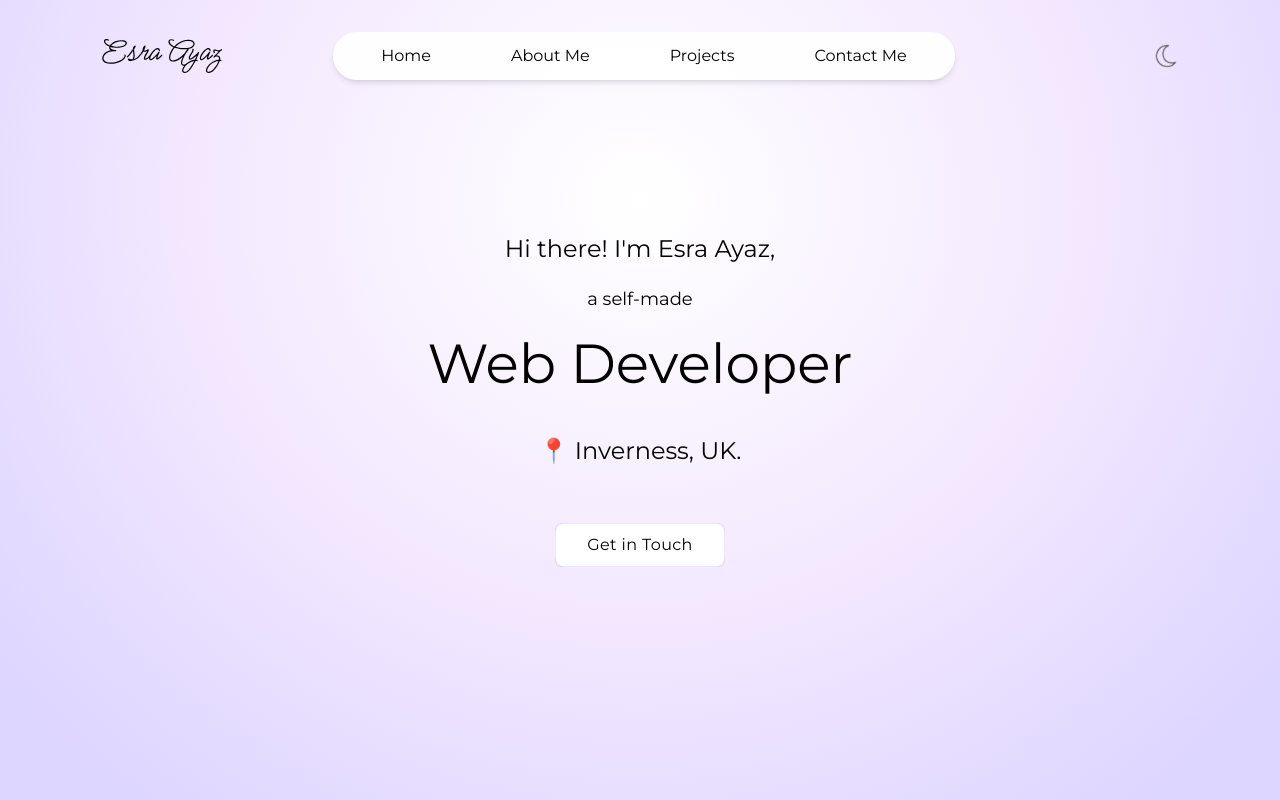
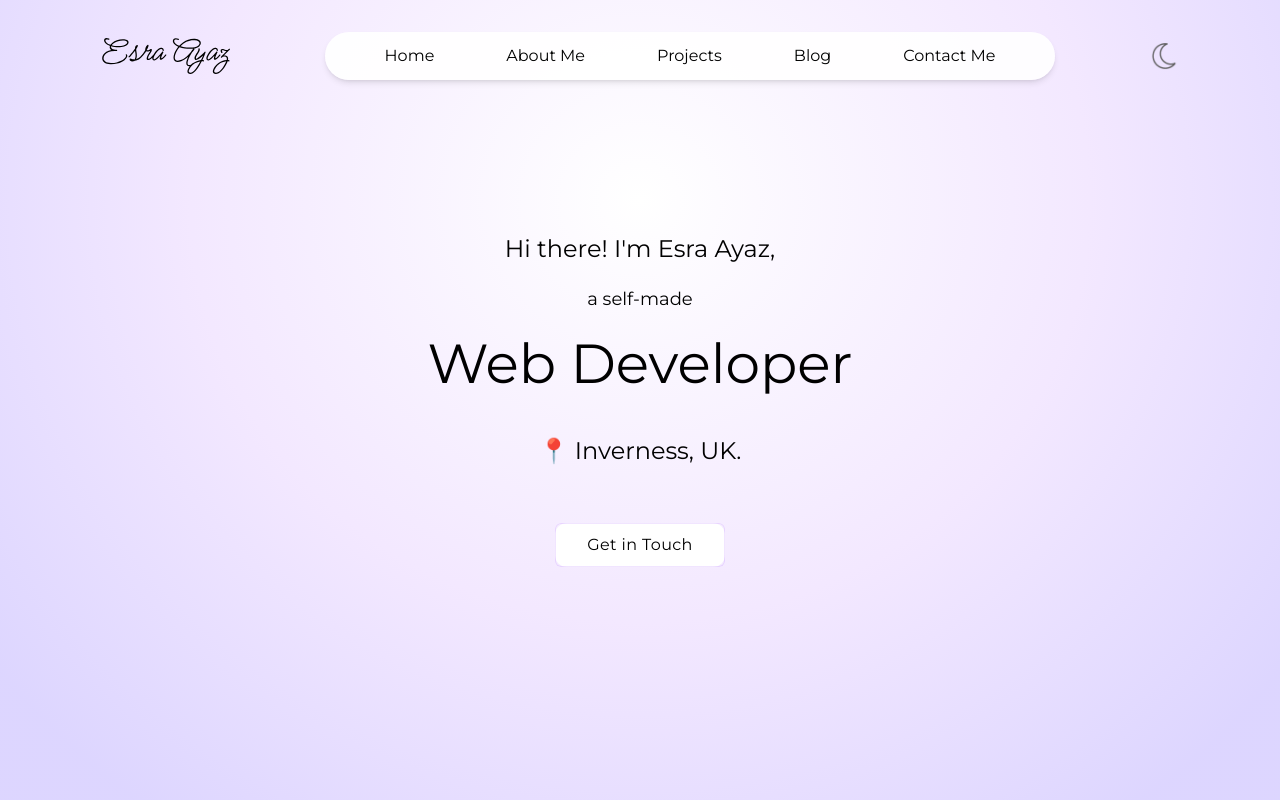
Before and after one commit to esraayaz/main-website, a Next.js app: page / in a window 1280 px wide. Shown: the top 800 px of the page. Built offline with nearby package versions, Linux system fonts and the light colour scheme.

Commit message:
Navbar improved 💅

```diff
--- a/app/comps/Navbar.jsx
+++ b/app/comps/Navbar.jsx
@@ -9,11 +9,11 @@ const Navbar = () => {
   const sideMenuRef = useRef();
 
   const openMenu = () => {
-    sideMenuRef.current.style.transform = "translateX(-16rem)";
+    sideMenuRef.current.style.transform = "translateX(16rem)";
   };
 
   const closeMenu = () => {
-    sideMenuRef.current.style.transform = "translateX(16rem)";
+    sideMenuRef.current.style.transform = "translateX(-16rem)";
   };
 
   useEffect(() => {
@@ -29,59 +29,86 @@ const Navbar = () => {
   return (
     <div>
       <nav
-        className={`w-full fixed px-5 lg:px-8 xl:px-[8%] py-8 flex items-center justify-between z-50 ${
+        className={`w-full fixed px-5 md:px-6 lg:px-8 xl:px-[8%] py-8 flex items-center justify-between z-50 ${
           isScroll ? "bg-white/60 backdrop-blur-sm shadow-sm" : ""
         }`}
       >
-        <a href="#header">
-          <Image src={assets.logo} alt="logo" className="w-30 cursor-pointer" />
+        <button className="block md:hidden cursor-pointer" onClick={openMenu}>
+          <Image src={assets.menu_black} alt="menu-black" className="w-6" />
+        </button>
+        <a href="#header" className="md:flex-none cursor-pointer">
+          <Image src={assets.logo} alt="logo" className="w-32" />
         </a>
         <ul
-          className={`hidden md:flex items-center md:gap-8 lg:gap-20 rounded-full px-12 py-3 ${
+          className={`hidden md:flex items-center gap-4 lg:gap-8 xl:gap-12 rounded-full px-6 lg:px-8 xl:px-12 py-3 ${
             isScroll ? "" : "bg-white/90 shadow-md"
-          }  mr-22`}
+          }  mx-4`}
         >
           <li>
-            <a href="#header">Home</a>
+            <a
+              className="hover:text-violet-800 active:text-violet-800 text-sm mx-3 lg:text-base"
+              href="#header"
+            >
+              Home
+            </a>
           </li>
           <li>
-            <a href="#about">About Me</a>
+            <a
+              className="hover:text-violet-800 active:text-violet-800 text-sm mx-3 lg:text-base"
+              href="#about"
+            >
+              About Me
+            </a>
           </li>
           <li>
-            <a href="#project">Projects</a>
+            <a
+              className="hover:text-violet-800 active:text-violet-800 text-sm mx-3 lg:text-base"
+              href="#project"
+            >
+              Projects
+            </a>
           </li>
           <li>
-            <a href="#contact">Contact Me</a>
+            <a
+              className="hover:text-violet-800 active:text-violet-800 text-sm mx-3 lg:text-base"
+              href="#blog"
+            >
+              Blog
+            </a>
+          </li>
+          <li>
+            <a
+              className="hover:text-violet-800 active:text-violet-800 text-sm mx-3 lg:text-base"
+              href="#contact"
+            >
+              Contact Me
+            </a>
           </li>
         </ul>
 
-        <div className="flex items-center">
+        <div className="flex items-center gap-2">
           <button className="hidden md:flex cursor-pointer">
-            <Image src={assets.moon_icon} alt="moon" className="w-6" />
-          </button>
-
-          <button className="block md:hidden" onClick={openMenu}>
-            <Image src={assets.menu_black} alt="menu-black" className="w-6" />
+            <Image src={assets.moon_icon} alt="moon" className="w-7" />
           </button>
         </div>
 
         {/*-- --------- Mobile Menu --------- --*/}
         <ul
           ref={sideMenuRef}
-          className="flex md:hidden flex-col gap-5 py-20 px-10 fixed -right-64 top-0 bottom-0 w-64 z-50 h-screen bg-fuchsia-50 transition duration-500"
+          className="flex md:hidden flex-col gap-5 py-20 px-10 fixed -left-64 top-0 bottom-0 w-64 z-50 h-screen bg-fuchsia-50 transition duration-500"
         >
           <div className="absolute right-6 top-6" onClick={closeMenu}>
             <Image
               src={assets.close_black}
               alt="close-icon"
-              className="w-5 mt-3 cursor-pointer"
+              className="w-8 mt-3 cursor-pointer"
             />
           </div>
           <button>
             <Image
               src={assets.moon_icon}
               alt="moon"
-              className="md:hidden w-6 cursor-pointer"
+              className="md:hidden w-8 mb-4 cursor-pointer"
             />
           </button>
           <li>
@@ -100,6 +127,11 @@ const Navbar = () => {
             </a>
           </li>
           <li>
+            <a onClick={closeMenu} href="#blog">
+              🌱 Blog
+            </a>
+          </li>
+          <li>
             <a onClick={closeMenu} href="#contact">
               💌 Contact Me
             </a>
```
